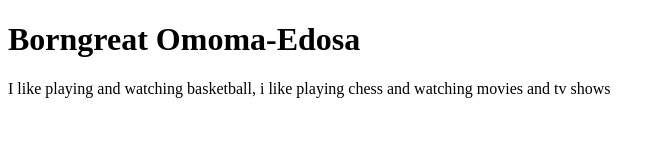
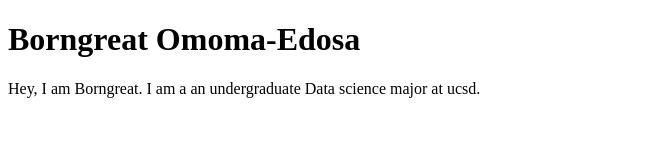
Before and after one commit to borngreat26/portfolio, a plain HTML site: page index.html in a window 1280 px wide. Shown: the whole page, without its empty margins (0-665 px from the left). Drawn offline with Linux system fonts and the light colour scheme.

Commit message:
paragraph update

```diff
--- a/index.html
+++ b/index.html
@@ -7,6 +7,6 @@
 </head>
 <body>
     <h1>Borngreat Omoma-Edosa</h1>
-    <p>I like playing and watching basketball, i like playing chess and watching movies and tv shows </p>
+    <p>Hey, I am Borngreat. I am a an undergraduate Data science major at ucsd.  </p>
 </body>
 </html>
```
Also changed, not shown: 1 other file.
